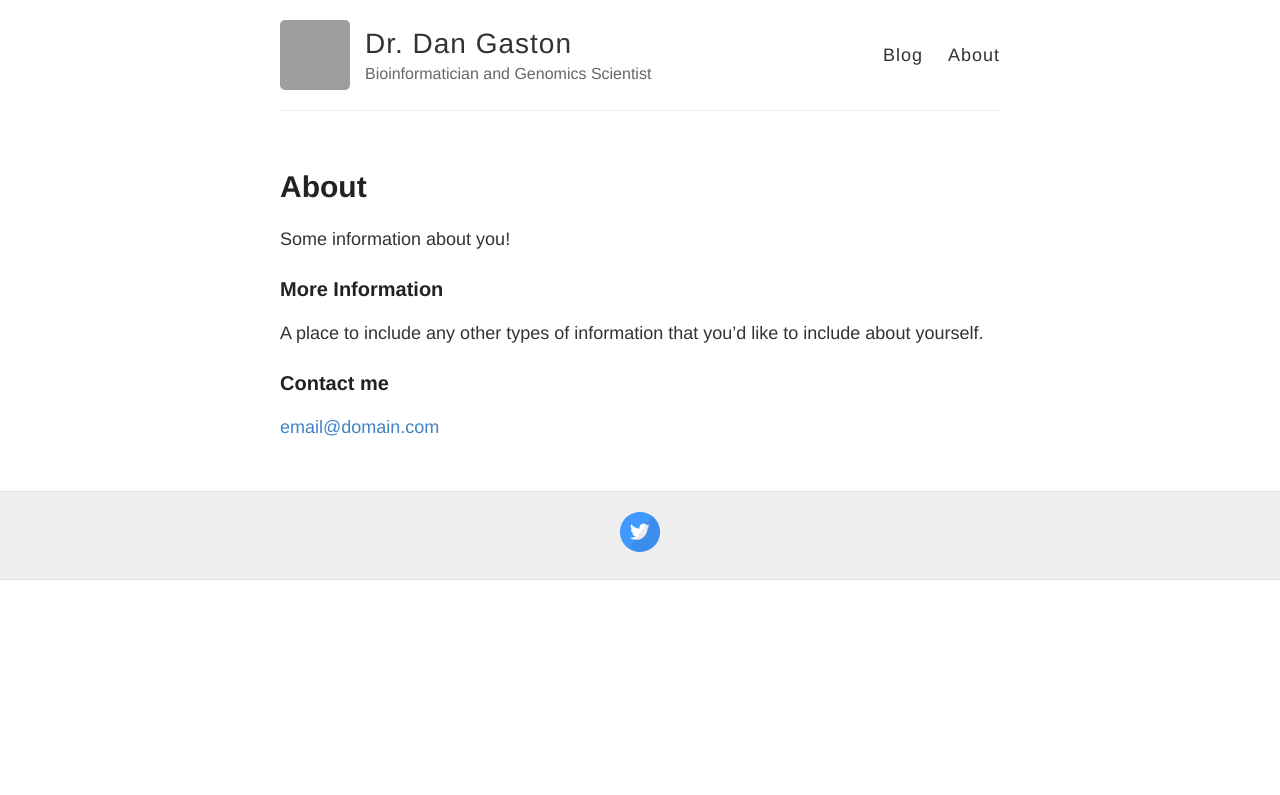
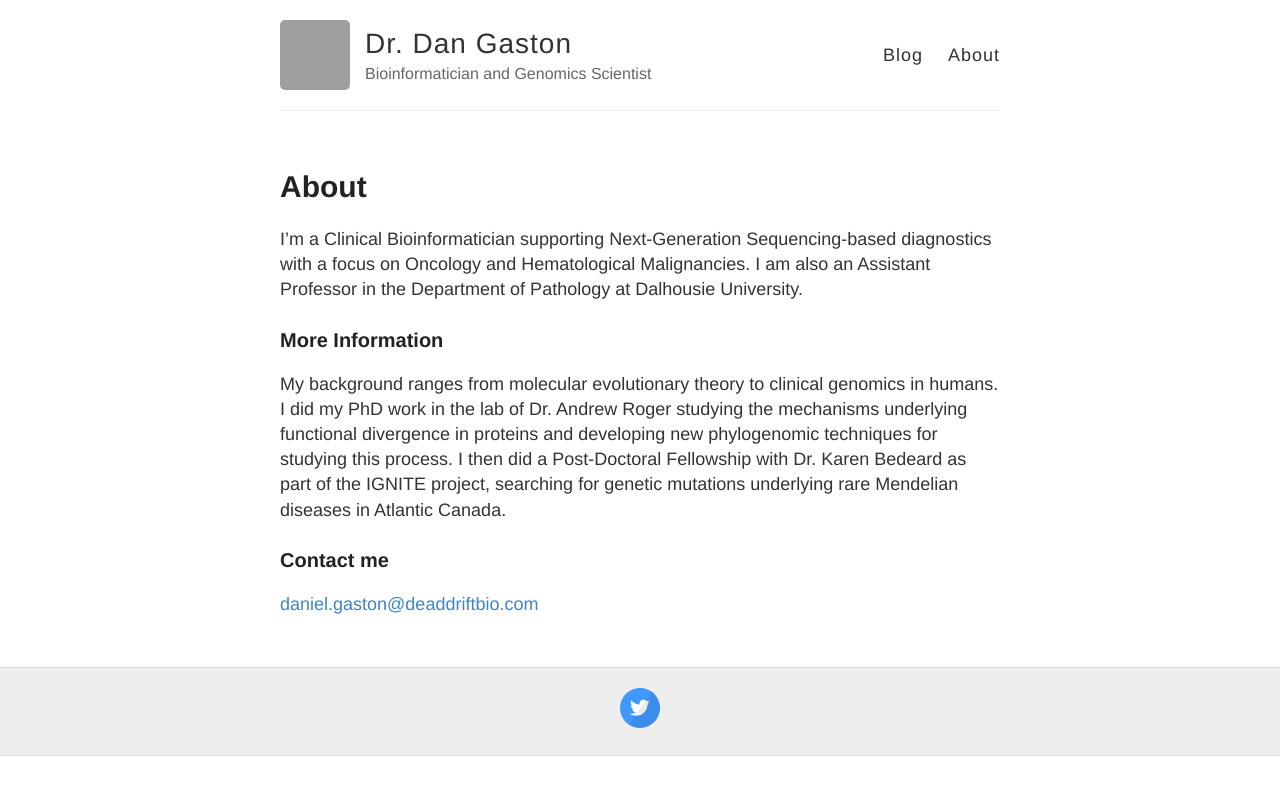
Before and after one commit to dgaston/dgaston.github.io, a Jekyll site: the page built from about.md, in a window 1280 px wide. Shown: the top 795 px of the page. Built offline with Jekyll 4.4.1, drawn with Linux system fonts in a browser that asks for light colours; Markdown is read by kramdown in place of the engine named in the settings; grey boxes are pictures that could not be loaded.

Commit message:
Updating About page

```diff
--- a/about.md
+++ b/about.md
@@ -4,12 +4,19 @@ title: About
 permalink: /about/
 ---
 
-Some information about you!
+I'm a Clinical Bioinformatician supporting Next-Generation Sequencing-based
+diagnostics with a focus on Oncology and Hematological Malignancies. I am also an
+Assistant Professor in the Department of Pathology at Dalhousie University.
 
 ### More Information
 
-A place to include any other types of information that you'd like to include about yourself.
+My background ranges from molecular evolutionary theory to clinical genomics in
+humans. I did my PhD work in the lab of Dr. Andrew Roger studying the mechanisms
+underlying functional divergence in proteins and developing new phylogenomic
+techniques for studying this process. I then did a Post-Doctoral Fellowship with
+Dr. Karen Bedeard as part of the IGNITE project, searching for genetic mutations
+underlying rare Mendelian diseases in Atlantic Canada.
 
 ### Contact me
 
-[email@domain.com](mailto:email@domain.com)
+[daniel.gaston@deaddriftbio.com](mailto:daniel.gaston@deaddriftbio.com)
```
